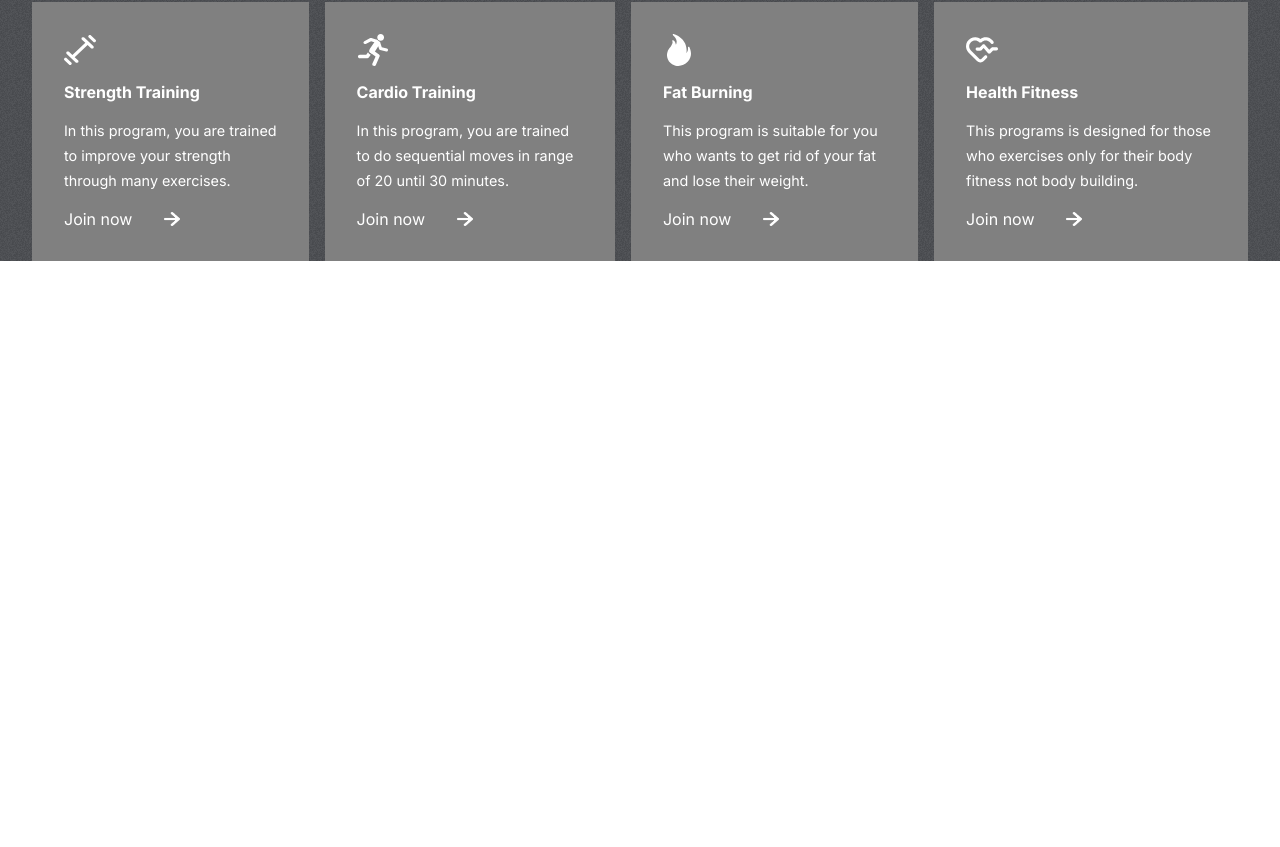
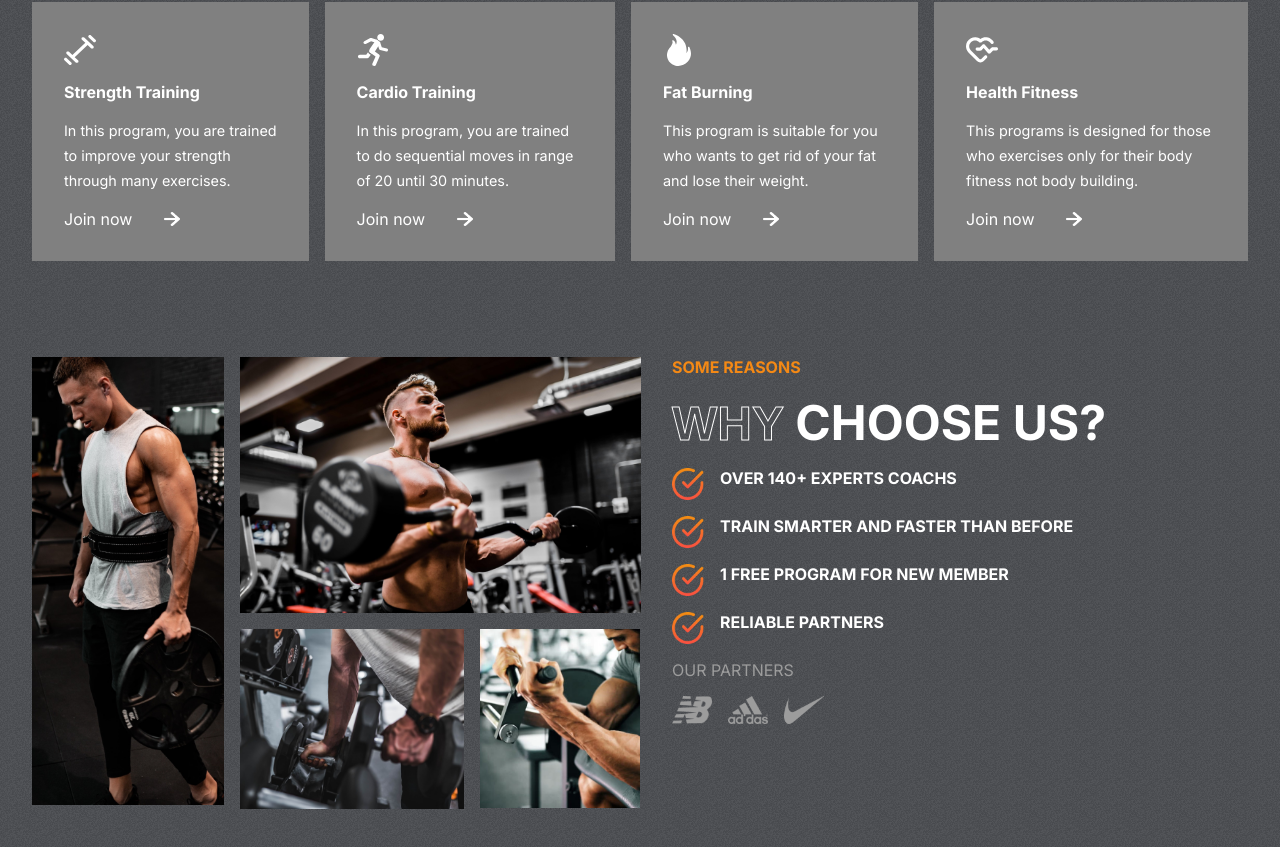
Before and after one commit to frederick486/FITCLUB, a React (Create React App) app in the folder FitClub-Starter/: page / in a window 1280 px wide. Shown: the part 906-1753 px from the top of the page. Before the commit the page ends 1167 px from the top, so only its background shows below. Built offline with nearby package versions, Linux system fonts and the light colour scheme.

Commit message:
Composant <Reasons />

```diff
--- a/FitClub-Starter/src/App.js
+++ b/FitClub-Starter/src/App.js
@@ -1,11 +1,13 @@
 import './App.css';
 import Hero from './components/Hero/Hero';
 import Programs from './components/Programs/Programs';
+import Reasons from './components/Reasons/Reasons';
 function App() {
   return (
     <div className="App">
       <Hero/>
       <Programs/>
+      <Reasons/>
     </div>
   );
 }
--- /dev/null
+++ b/FitClub-Starter/src/components/Reasons/Reasons.css
@@ -0,0 +1,87 @@
+.Reasons {
+    padding: 0 2rem;
+    display: flex;
+    gap: 2rem;
+}
+
+.left-r {
+    flex: 1 1;
+    display: grid;
+    grid-template-columns: repeat(3, 1fr);
+    gap: 1rem;
+    grid-auto-rows: 1fr;
+}
+
+.left-r>img {
+    object-fit: cover;
+}
+
+.left-r>:nth-child(1) {
+    width: 12rem;
+    grid-row: 1/3;
+    height: 28rem;
+}
+
+.left-r>:nth-child(2) {
+    width: auto;
+    height: 16rem;
+    grid-column: 2/4;
+}
+
+.left-r>:nth-child(3) {
+    width: 14rem;
+    grid-column: 2/3;
+    grid-row: 2;
+}
+
+.left-r>:nth-child(4) {
+    width: 10rem;
+    grid-row: 2;
+    grid-column: 3/4;
+    height: 11.2rem;
+}
+
+.right-r {
+    flex: 1 1;
+    text-transform: uppercase;
+    gap: 1rem;
+    display: flex;
+    flex-direction: column;
+}
+
+.right-r>span {
+    font-weight: bold;
+    color: var(--orange);
+}
+
+.right-r>div {
+    color: white;
+    font-size: 3rem;
+    font-weight: bold;
+}
+
+.details-r {
+    display: flex;
+    flex-direction: column;
+    gap: 1rem;
+}
+
+.details-r>div {
+    display: flex;
+    font-size: 1rem;
+    gap:1rem;
+}
+
+.details-r>div>img {
+    width: 2rem;
+    height: 2rem;
+}
+
+.partners {
+    display: flex;
+    gap: 1rem;
+}
+
+.partners>img {
+    width: 2.5rem;
+}
--- /dev/null
+++ b/FitClub-Starter/src/components/Reasons/Reasons.jsx
@@ -0,0 +1,66 @@
+import React from 'react'
+import './Reasons.css'
+import image1 from "../../assets/image1.png"
+import image2 from "../../assets/image2.png"
+import image3 from "../../assets/image3.png"
+import image4 from "../../assets/image4.png"
+import nb from "../../assets/nb.png"
+import adidas from "../../assets/adidas.png"
+import nike from "../../assets/nike.png"
+import tick from "../../assets/tick.png"
+
+const Reasons = () => {
+  return (
+    <div className='Reasons' id='reasons'>
+        <div className="left-r">
+            <img src={image1} alt="" />
+            <img src={image2} alt="" />
+            <img src={image3} alt="" />
+            <img src={image4} alt="" />
+        </div>
+        <div className="right-r">
+            <span>some reasons</span>
+
+            <div>
+                <span className='stroke-text'>why</span>
+                <span> choose us?</span>
+            </div>
+
+            <div className='details-r'>
+                <div>
+                    <img src={tick} alt=""/>
+                    <span>OVER 140+ EXPERTS COACHS</span>
+                </div>
+                <div>
+                    <img src={tick} alt="" />
+                    <span>TRAIN SMARTER AND FASTER THAN BEFORE</span>
+                </div>
+                <div>
+                    <img src={tick} alt="" />
+                    <span>1 FREE PROGRAM FOR NEW MEMBER</span>
+                </div>
+                <div>
+                    <img src={tick} alt="" />
+                    <span>RELIABLE PARTNERS</span>
+                </div>
+            </div>
+            <span
+                style={{
+                    color: "var(--gray)",
+                    fontWeight: "normal",
+                }}
+            >
+                OUR PARTNERS
+            </span>
+
+            <div className="partners">
+                <img src={nb} alt="" />
+                <img src={adidas} alt="" />
+                <img src={nike} alt="" />
+            </div>
+        </div>
+    </div>
+  )
+}
+
+export default Reasons
```
